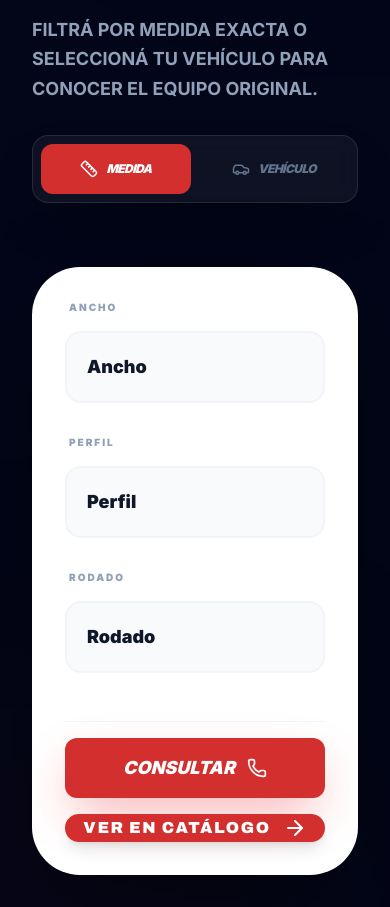
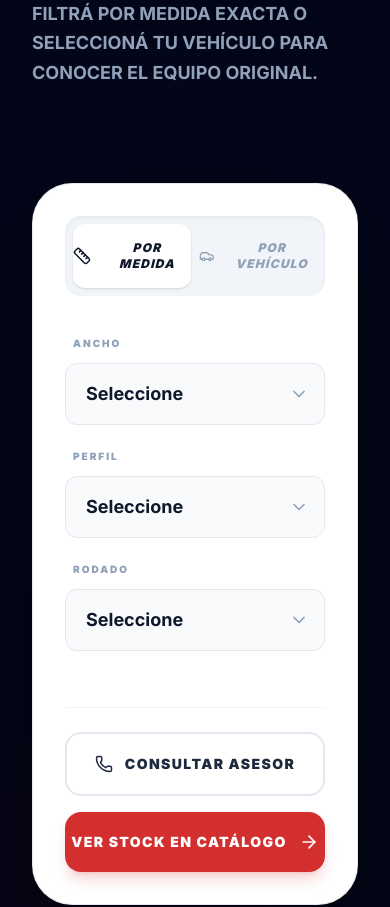
Before and after one commit to Altrizz/Kumho-Tire, a React (Vite) app: page / in a window 390 px wide. Shown: the part 1169-2076 px from the top of the page. Built offline with nearby package versions, Linux system fonts and the light colour scheme.

Commit message:
feat: Improve hero section layout and styling
Adjusts the spacing, alignment, and padding within the hero section to create a more visually appealing and cohesive layout. This enhances the user experience by providing better visual hierarchy and readability.

```diff
--- a/src/App.tsx
+++ b/src/App.tsx
@@ -518,9 +518,9 @@ const TireSelector = () => {
       <div className="absolute bottom-0 right-1/4 w-[500px] h-[500px] bg-msb-red/5 blur-[150px] rounded-full translate-y-1/2" />
 
       <div className="max-w-7xl mx-auto px-8 xl:px-12 relative z-10 text-white">
-        <div className="flex flex-col xl:flex-row gap-16 lg:gap-24 items-center xl:items-start">
+        <div className="flex flex-col xl:flex-row gap-16 lg:gap-20 items-stretch">
           {/* Header left side */}
-          <div className="text-left space-y-8 w-full xl:w-1/3 pt-12">
+          <div className="text-left flex flex-col justify-center space-y-8 w-full xl:w-1/3 py-8 xl:py-12">
             <div>
                <Badge variant="red" className="mb-4">SELECTOR INTELIGENTE</Badge>
                <h2 className="text-6xl md:text-7xl font-black uppercase italic tracking-tighter text-white font-display leading-[0.85]">
@@ -531,97 +531,105 @@ const TireSelector = () => {
               Filtrá por medida exacta o seleccioná tu vehículo para conocer el equipo original.
             </p>
 
-            {/* New Prominent Toggle Control positioned here */}
-            <div className="bg-white/5 backdrop-blur-md p-2 rounded-2xl border border-white/10 flex gap-2 w-full mt-8 shadow-2xl relative">
-              <motion.div
-                 layoutId="toggle-bg"
-                 className="absolute inset-2 bg-msb-red rounded-xl z-0"
-                 initial={false}
-                 animate={{ x: searchMode === 'size' ? 0 : '100%' }}
-                 transition={{ type: "spring", stiffness: 300, damping: 30 }}
-                 style={{ width: 'calc(50% - 12px)' }}
-              />
+            {/* Removed the separate toggle div from here to put it inside the card */}
+          </div>
+
+          {/* Selector Card right side */}
+          <div className="w-full xl:w-2/3 bg-white p-8 md:p-10 xl:p-12 rounded-[2.5rem] shadow-[0_40px_100px_-15px_rgba(0,0,0,0.5)] border border-slate-800/10 relative">
+            <div className="absolute top-0 right-0 p-8 opacity-[0.03] pointer-events-none">
+              <Layers size={200} />
+            </div>
+
+            <div className="relative z-10 flex flex-col space-y-10">
+
+              {/* Tabs */}
+              <div className="bg-slate-100 p-2 rounded-2xl flex gap-2 w-full mx-auto relative shadow-inner">
                 <button
                   onClick={() => setSearchMode('size')}
                   className={cn(
-                  "flex-1 py-4 rounded-xl font-black uppercase italic text-xs tracking-tighter transition-colors flex items-center justify-center gap-2 relative z-10",
-                  searchMode === 'size' ? "text-white" : "text-slate-500 hover:text-slate-300"
+                    "flex-1 py-4 rounded-xl font-black uppercase italic text-xs md:text-sm tracking-widest transition-all flex items-center justify-center gap-3 z-10",
+                    searchMode === 'size' ? "bg-white text-slate-900 shadow-sm" : "text-slate-400 hover:text-slate-600"
                   )}
                 >
-                <Ruler size={18} /> MEDIDA
+                  <Ruler size={18} /> POR MEDIDA
                 </button>
                 <button
                   onClick={() => setSearchMode('vehicle')}
                   className={cn(
-                  "flex-1 py-4 rounded-xl font-black uppercase italic text-xs tracking-tighter transition-colors flex items-center justify-center gap-2 relative z-10",
-                  searchMode === 'vehicle' ? "text-white" : "text-slate-500 hover:text-slate-300"
+                    "flex-1 py-4 rounded-xl font-black uppercase italic text-xs md:text-sm tracking-widest transition-all flex items-center justify-center gap-3 z-10",
+                    searchMode === 'vehicle' ? "bg-white text-slate-900 shadow-sm" : "text-slate-400 hover:text-slate-600"
                   )}
                 >
-                <Car size={18} /> VEHÍCULO
+                  <Car size={18} /> POR VEHÍCULO
                 </button>
               </div>
-          </div>
 
-          {/* Selector Card right side */}
-          <div className="w-full xl:w-2/3 bg-white p-8 md:p-12 xl:p-16 rounded-[3rem] shadow-[0_40px_100px_-15px_rgba(0,0,0,0.5)] border border-white/20 relative">
-            <div className="absolute top-0 right-0 p-8 opacity-5 pointer-events-none">
-              <Layers size={200} />
-            </div>
-
-            <div className="relative z-10 space-y-12">
+              <div className="min-h-[140px]">
                 <AnimatePresence mode="wait">
                   {searchMode === 'size' ? (
                     <motion.div
                       key="size"
-                    initial={{ opacity: 0, y: 20 }}
-                    animate={{ opacity: 1, y: 0 }}
-                    exit={{ opacity: 0, y: -20 }}
-                    className="grid grid-cols-1 md:grid-cols-3 gap-8"
+                      initial={{ opacity: 0, x: -10 }}
+                      animate={{ opacity: 1, x: 0 }}
+                      exit={{ opacity: 0, x: 10 }}
+                      transition={{ duration: 0.2 }}
+                      className="grid grid-cols-1 md:grid-cols-3 gap-6"
                     >
-                    <div className="space-y-4">
-                      <label className="flex items-center gap-2 text-[10px] font-black uppercase text-slate-400 tracking-[0.2em] pl-1">Ancho</label>
+                      <div className="space-y-3">
+                        <label className="flex items-center gap-2 text-[10px] font-black uppercase text-slate-400 tracking-[0.2em] pl-2">Ancho</label>
+                        <div className="relative">
                           <select
                             value={width}
                             onChange={(e) => setWidth(e.target.value)}
-                        className="w-full bg-slate-50 border-2 border-slate-100 text-slate-900 p-5 rounded-2xl font-black text-lg outline-none focus:border-msb-red transition-all cursor-pointer appearance-none"
+                            className="w-full bg-slate-50 border border-slate-200 text-slate-900 pr-10 pl-5 py-4 rounded-xl font-bold text-lg outline-none focus:border-msb-red transition-all cursor-pointer appearance-none hover:bg-slate-100"
                           >
-                        <option value="">Ancho</option>
+                            <option value="">Seleccione</option>
                             {widths.map(w => <option key={w} value={w}>{w}</option>)}
                           </select>
+                          <ChevronRight className="absolute right-4 top-1/2 -translate-y-1/2 rotate-90 text-slate-400 pointer-events-none" size={20} />
                         </div>
-                    <div className="space-y-4">
-                      <label className="flex items-center gap-2 text-[10px] font-black uppercase text-slate-400 tracking-[0.2em] pl-1">Perfil</label>
+                      </div>
+                      <div className="space-y-3">
+                        <label className="flex items-center gap-2 text-[10px] font-black uppercase text-slate-400 tracking-[0.2em] pl-2">Perfil</label>
+                        <div className="relative">
                           <select
                             value={profile}
                             onChange={(e) => setProfile(e.target.value)}
-                        className="w-full bg-slate-50 border-2 border-slate-100 text-slate-900 p-5 rounded-2xl font-black text-lg outline-none focus:border-msb-red transition-all cursor-pointer appearance-none"
+                            className="w-full bg-slate-50 border border-slate-200 text-slate-900 pr-10 pl-5 py-4 rounded-xl font-bold text-lg outline-none focus:border-msb-red transition-all cursor-pointer appearance-none hover:bg-slate-100"
                           >
-                        <option value="">Perfil</option>
+                            <option value="">Seleccione</option>
                             {profiles.map(p => <option key={p} value={p}>{p}</option>)}
                           </select>
+                          <ChevronRight className="absolute right-4 top-1/2 -translate-y-1/2 rotate-90 text-slate-400 pointer-events-none" size={20} />
                         </div>
-                    <div className="space-y-4">
-                      <label className="flex items-center gap-2 text-[10px] font-black uppercase text-slate-400 tracking-[0.2em] pl-1">Rodado</label>
+                      </div>
+                      <div className="space-y-3">
+                        <label className="flex items-center gap-2 text-[10px] font-black uppercase text-slate-400 tracking-[0.2em] pl-2">Rodado</label>
+                        <div className="relative">
                           <select
                             value={rim}
                             onChange={(e) => setRim(e.target.value)}
-                        className="w-full bg-slate-50 border-2 border-slate-100 text-slate-900 p-5 rounded-2xl font-black text-lg outline-none focus:border-msb-red transition-all cursor-pointer appearance-none"
+                            className="w-full bg-slate-50 border border-slate-200 text-slate-900 pr-10 pl-5 py-4 rounded-xl font-bold text-lg outline-none focus:border-msb-red transition-all cursor-pointer appearance-none hover:bg-slate-100"
                           >
-                        <option value="">Rodado</option>
+                            <option value="">Seleccione</option>
                             {rims.map(r => <option key={r} value={r}>R{r}</option>)}
                           </select>
+                          <ChevronRight className="absolute right-4 top-1/2 -translate-y-1/2 rotate-90 text-slate-400 pointer-events-none" size={20} />
+                        </div>
                       </div>
                     </motion.div>
                   ) : (
                     <motion.div
                       key="vehicle"
-                    initial={{ opacity: 0, y: 20 }}
-                    animate={{ opacity: 1, y: 0 }}
-                    exit={{ opacity: 0, y: -20 }}
+                      initial={{ opacity: 0, x: 10 }}
+                      animate={{ opacity: 1, x: 0 }}
+                      exit={{ opacity: 0, x: -10 }}
+                      transition={{ duration: 0.2 }}
                       className="grid grid-cols-1 sm:grid-cols-2 gap-6"
                     >
-                    <div className="space-y-4">
-                      <label className="flex items-center gap-2 text-[10px] font-black uppercase text-slate-400 tracking-[0.2em] pl-1">Marca</label>
+                      <div className="space-y-3">
+                        <label className="flex items-center gap-2 text-[10px] font-black uppercase text-slate-400 tracking-[0.2em] pl-2">Marca</label>
+                        <div className="relative">
                           <select
                             value={brand}
                             onChange={(e) => {
@@ -630,16 +638,19 @@ const TireSelector = () => {
                               setYear('');
                               setVersion('');
                             }}
-                        className="w-full bg-slate-50 border-2 border-slate-100 text-slate-900 p-4 rounded-2xl font-black text-sm md:text-base outline-none focus:border-msb-red transition-all cursor-pointer appearance-none"
+                            className="w-full bg-slate-50 border border-slate-200 text-slate-900 pr-10 pl-5 py-4 rounded-xl font-bold text-base outline-none focus:border-msb-red transition-all cursor-pointer appearance-none hover:bg-slate-100"
                           >
-                        <option value="">Marca</option>
+                            <option value="">Seleccione Marca</option>
                             {BRANDS.sort((a, b) => a.name.localeCompare(b.name)).map(b => (
                               <option key={b.name} value={b.name}>{b.name}</option>
                             ))}
                           </select>
+                          <ChevronRight className="absolute right-4 top-1/2 -translate-y-1/2 rotate-90 text-slate-400 pointer-events-none" size={20} />
                         </div>
-                    <div className="space-y-4">
-                      <label className="flex items-center gap-2 text-[10px] font-black uppercase text-slate-400 tracking-[0.2em] pl-1">Modelo</label>
+                      </div>
+                      <div className="space-y-3">
+                        <label className="flex items-center gap-2 text-[10px] font-black uppercase text-slate-400 tracking-[0.2em] pl-2">Modelo</label>
+                        <div className="relative">
                           <select
                             value={model}
                             disabled={!brand}
@@ -648,16 +659,19 @@ const TireSelector = () => {
                               setYear('');
                               setVersion('');
                             }}
-                        className="w-full bg-slate-50 border-2 border-slate-100 text-slate-900 p-4 rounded-2xl font-black text-sm md:text-base outline-none focus:border-msb-red transition-all cursor-pointer disabled:opacity-50 appearance-none"
+                            className="w-full bg-slate-50 border border-slate-200 text-slate-900 pr-10 pl-5 py-4 rounded-xl font-bold text-base outline-none focus:border-msb-red transition-all cursor-pointer disabled:opacity-50 disabled:bg-slate-50 appearance-none hover:bg-slate-100"
                           >
-                        <option value="">Modelo</option>
+                            <option value="">Seleccione Modelo</option>
                             {models.map(m => (
                               <option key={m.name} value={m.name}>{m.name}</option>
                             ))}
                           </select>
+                          <ChevronRight className="absolute right-4 top-1/2 -translate-y-1/2 rotate-90 text-slate-400 pointer-events-none" size={20} />
                         </div>
-                    <div className="space-y-4">
-                      <label className="flex items-center gap-2 text-[10px] font-black uppercase text-slate-400 tracking-[0.2em] pl-1">Año</label>
+                      </div>
+                      <div className="space-y-3">
+                        <label className="flex items-center gap-2 text-[10px] font-black uppercase text-slate-400 tracking-[0.2em] pl-2">Año</label>
+                        <div className="relative">
                           <select
                             value={year}
                             disabled={!model}
@@ -665,38 +679,46 @@ const TireSelector = () => {
                               setYear(e.target.value);
                               setVersion('');
                             }}
-                        className="w-full bg-slate-50 border-2 border-slate-100 text-slate-900 p-4 rounded-2xl font-black text-sm md:text-base outline-none focus:border-msb-red transition-all cursor-pointer disabled:opacity-50 appearance-none"
+                            className="w-full bg-slate-50 border border-slate-200 text-slate-900 pr-10 pl-5 py-4 rounded-xl font-bold text-base outline-none focus:border-msb-red transition-all cursor-pointer disabled:opacity-50 disabled:bg-slate-50 appearance-none hover:bg-slate-100"
                           >
-                        <option value="">Año</option>
+                            <option value="">Seleccione Año</option>
                             {years.map(y => (
                               <option key={y} value={y}>{y}</option>
                             ))}
                           </select>
+                          <ChevronRight className="absolute right-4 top-1/2 -translate-y-1/2 rotate-90 text-slate-400 pointer-events-none" size={20} />
                         </div>
-                    <div className="space-y-4">
-                      <label className="flex items-center gap-2 text-[10px] font-black uppercase text-slate-400 tracking-[0.2em] pl-1">Versión / Gama</label>
+                      </div>
+                      <div className="space-y-3">
+                        <label className="flex items-center gap-2 text-[10px] font-black uppercase text-slate-400 tracking-[0.2em] pl-2">Versión / Gama</label>
+                        <div className="relative">
                           <select
                             value={version}
                             disabled={!year}
                             onChange={(e) => setVersion(e.target.value)}
-                        className="w-full bg-slate-50 border-2 border-slate-100 text-slate-900 p-4 rounded-2xl font-black text-sm md:text-base outline-none focus:border-msb-red transition-all cursor-pointer disabled:opacity-50 appearance-none"
+                            className="w-full bg-slate-50 border border-slate-200 text-slate-900 pr-10 pl-5 py-4 rounded-xl font-bold text-base outline-none focus:border-msb-red transition-all cursor-pointer disabled:opacity-50 disabled:bg-slate-50 appearance-none hover:bg-slate-100"
                           >
-                        <option value="">Versión</option>
+                            <option value="">Seleccione Versión</option>
                             {versions.map(v => (
                               <option key={v.name} value={v.name}>{v.name}</option>
                             ))}
                           </select>
+                          <ChevronRight className="absolute right-4 top-1/2 -translate-y-1/2 rotate-90 text-slate-400 pointer-events-none" size={20} />
+                        </div>
                       </div>
                     </motion.div>
                   )}
                 </AnimatePresence>
+              </div>
 
-              <div className="pt-4 border-t border-slate-100">
+              <div className="pt-6 mt-4 border-t border-slate-100">
+                <AnimatePresence>
                   {searchMode === 'vehicle' && selectedVersionObj?.tireSize && year && version && (
                     <motion.div
-                    initial={{ opacity: 0, height: 0 }}
-                    animate={{ opacity: 1, height: 'auto' }}
-                    className="mb-8 p-8 bg-slate-900 rounded-3xl overflow-hidden"
+                      initial={{ opacity: 0, height: 0, marginBottom: 0 }}
+                      animate={{ opacity: 1, height: 'auto', marginBottom: 32 }}
+                      exit={{ opacity: 0, height: 0, marginBottom: 0 }}
+                      className="p-8 bg-slate-900 rounded-3xl overflow-hidden"
                     >
                       <div className="flex flex-col md:flex-row items-center gap-6">
                         <div className="text-center md:text-left flex-1">
@@ -704,19 +726,21 @@ const TireSelector = () => {
                           <p className="text-5xl font-black text-white italic tracking-tighter">{selectedVersionObj.tireSize}</p>
                         </div>
                         <div className="w-px h-12 bg-white/20 hidden md:block" />
-                      <p className="text-slate-400 font-bold uppercase text-xs max-w-[200px] text-center md:text-left">
-                        Esta medida corresponde al equipamiento original de la versión <span className="text-white">{version}</span>.
+                        <p className="text-slate-400 font-bold uppercase text-xs max-w-[200px] text-center md:text-left leading-relaxed">
+                          Equipamiento original de fábrica para <span className="text-white block mt-1">{brand} {model} {version}</span>
                         </p>
                       </div>
                     </motion.div>
                   )}
+                </AnimatePresence>
 
-                <div className="flex flex-col md:flex-row gap-4 w-full">
+                <div className="flex flex-col sm:flex-row gap-4 w-full">
                   <button
                     onClick={handleConsultar}
-                    className="msb-button-primary flex-1 h-20 text-lg shadow-[0_20px_50px_-10px_rgba(237,28,36,0.4)] flex items-center justify-center gap-3 group"
+                    className="flex-1 py-5 rounded-2xl font-black border-2 border-slate-200 text-slate-800 hover:border-slate-800 hover:bg-slate-800 hover:text-white uppercase tracking-widest transition-all flex items-center justify-center gap-3 group text-sm"
                   >
-                    CONSULTAR <Phone size={20} className="group-hover:scale-110 transition-transform" />
+                    <Phone size={18} className="group-hover:scale-110 transition-transform" />
+                    CONSULTAR ASESOR
                   </button>
                   <button
                     onClick={() => {
@@ -732,10 +756,10 @@ const TireSelector = () => {
                         navigate(`/catalog?search=${encodeURIComponent(searchParam)}`);
                       }
                     }}
-                    className="bg-msb-red border-2 border-msb-red text-white flex-1 h-20 rounded-2xl text-base md:text-lg font-black uppercase tracking-widest shadow-lg flex items-center justify-center gap-3 group hover:bg-red-700 transition-all font-display"
+                    className="flex-[1.5] bg-msb-red text-white py-5 rounded-2xl font-black uppercase tracking-widest shadow-lg shadow-msb-red/20 transition-all flex items-center justify-center gap-3 group hover:bg-red-700 text-sm"
                   >
-                    VER EN CATÁLOGO
-                    <ArrowRight size={24} className="group-hover:translate-x-2 transition-transform" />
+                    VER STOCK EN CATÁLOGO
+                    <ArrowRight size={20} className="group-hover:translate-x-1.5 transition-transform" />
                   </button>
                 </div>
               </div>
```
Lines whose indentation alone changed are shown as unchanged.
